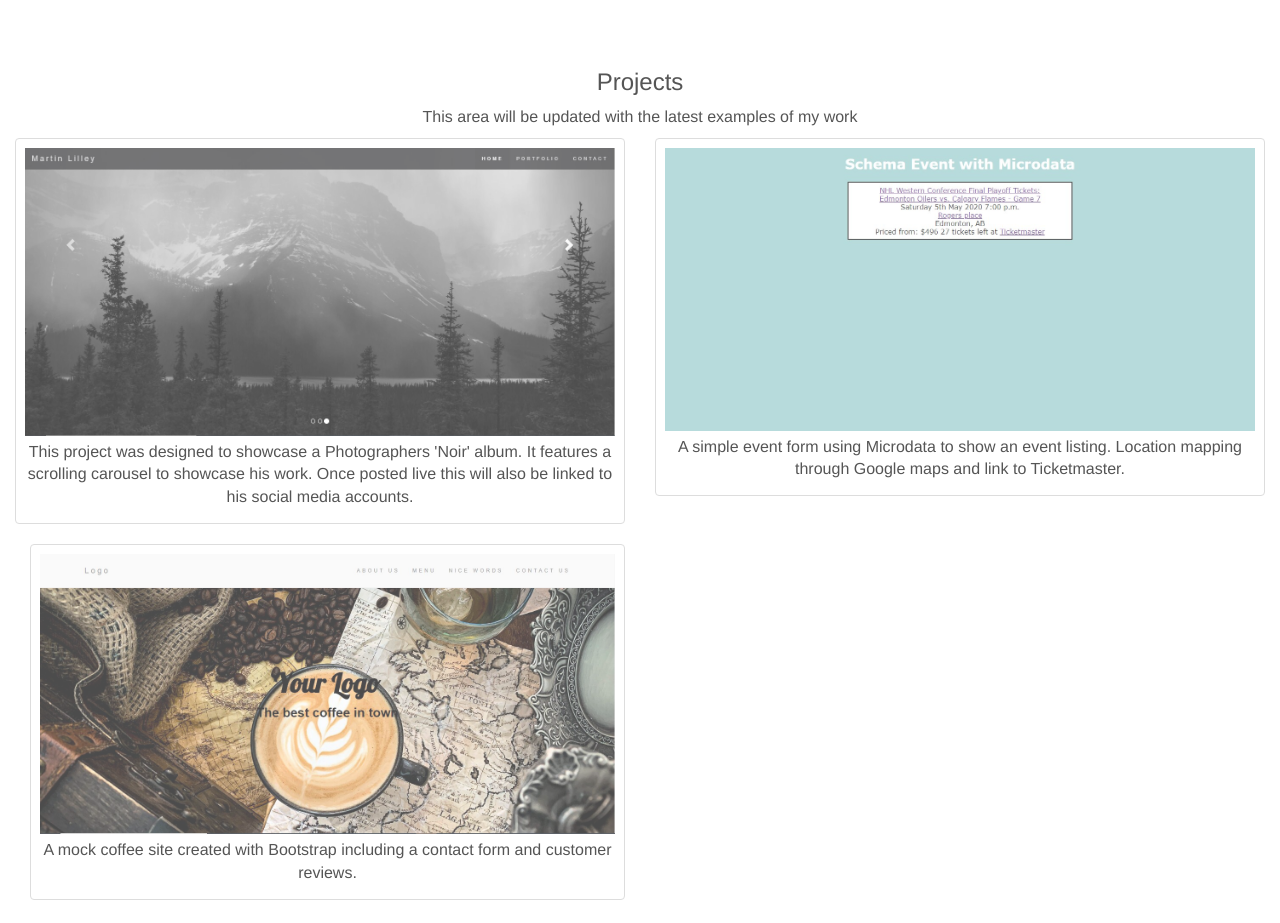
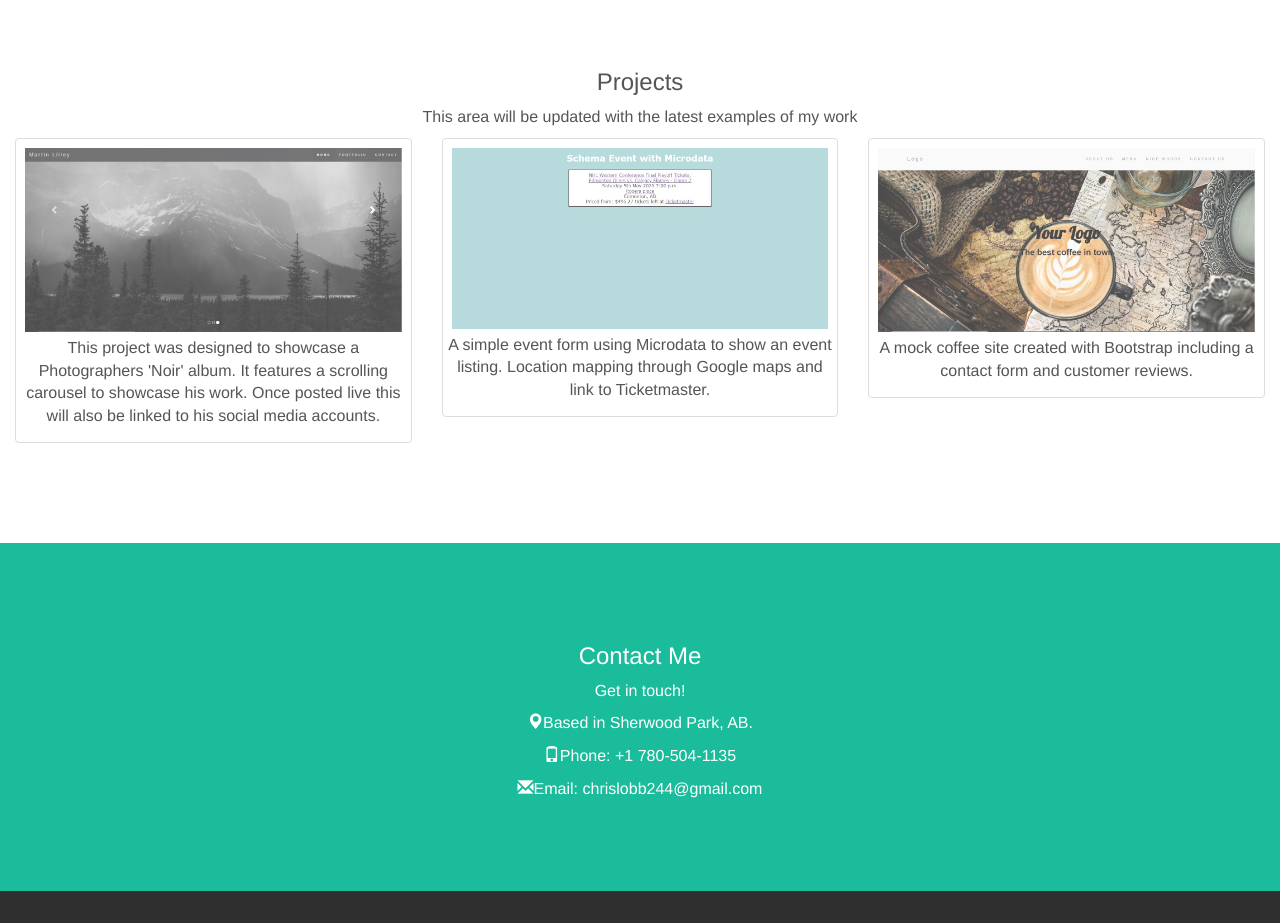
Before and after one commit to Snooplobby/Snooplobby.github.io, a plain HTML site: page index.html in a window 1280 px wide. Shown: the part 1240-2163 px from the top of the page. Drawn offline with nearby package versions, Linux system fonts and the light colour scheme.

Commit message:
Add files via upload

```diff
--- a/index.html
+++ b/index.html
@@ -68,9 +68,9 @@
 
     <div id="projects" class="container-fluid bg-3 text-center">
   <h3>Projects</h3>
+   <p>This area will be updated with the latest examples of my work</p>
     <div class="row">
-       <p>This area will be updated with the latest examples of my work</p>
-    <div class="col-sm-6" >
+    <div class="col-sm-4" >
         <div class="thumbnail">
      <a href="Samplephoto1.html" target="_blank">
   <img src="images/photoexample1.jpg" alt="photographysample" class="img-responsive samples" style="width:100%"></a>
@@ -78,16 +78,16 @@
         </div>
     </div>
 
-    <div class="col-sm-6">
+    <div class="col-sm-4">
       <div class="thumbnail">
        <a href="event.html" target="_blank">
   <img src="images/Microdata.jpg" alt="Schemamicrodata" class="img-responsive samples" style="width:100%"></a>
     <p>A simple event form using Microdata to show an event listing. Location mapping through Google maps and link to Ticketmaster.</p>
         </div>
     </div>
-  </div>
 
-       <div class="col-sm-6">
+
+       <div class="col-sm-4">
       <div class="thumbnail">
        <a href="Coffee.html" target="_blank">
   <img src="images/coffeecapture.jpg" alt="coffeesample" class="img-responsive samples" style="width:100%"></a>
@@ -95,6 +95,7 @@
         </div>
     </div>
 </div>
+      </div>
       <!-- Container (Contact Section) -->
 <div id="contact" class="container-fluid bg-1 text-center">
   <h3 class="text-center">Contact Me</h3>
```
